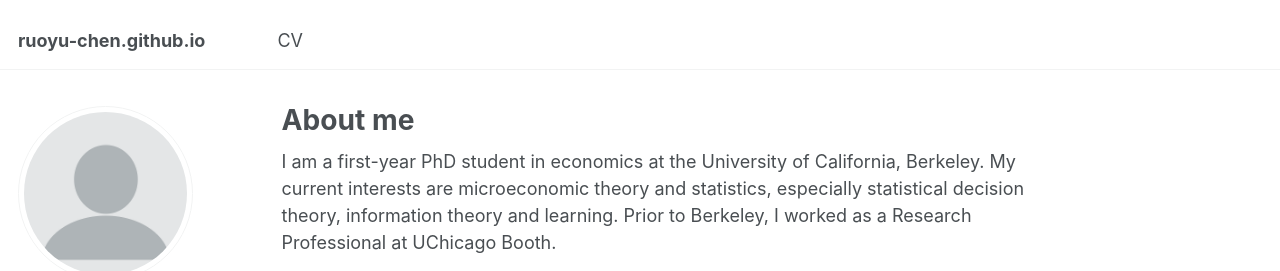
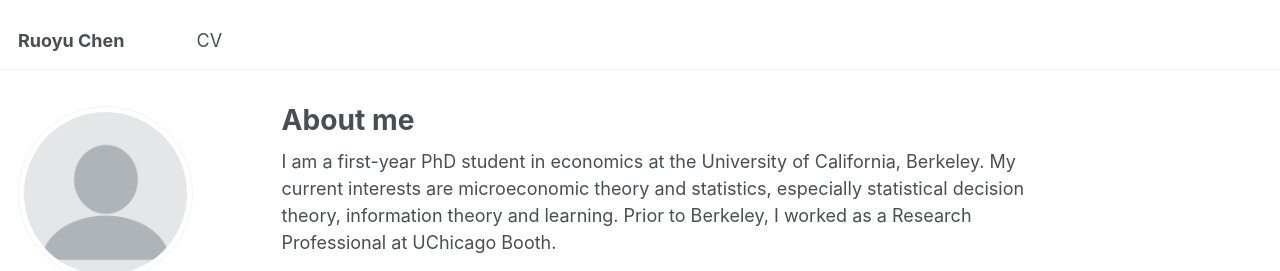
Before and after one commit to ruoyu-chen235/ruoyu-chen.github.io, a Jekyll site: the page built from _pages/about.md, in a window 1280 px wide. Shown: the top 271 px of the page. Built offline with Jekyll 4.4.1, drawn with Linux system fonts in a browser that asks for light colours.

Commit message:
Update _config.yml

```diff
--- a/_config.yml
+++ b/_config.yml
@@ -9,11 +9,11 @@
 # Basic Site Settings
 locale                   : "en-US"
 site_theme               : "default"
-title                    :
+title                    : "Ruoyu Chen"
 title_separator          : "-"
 name                     : &name "Ruoyu Chen"
 description              : &description "personal description"
-url                      : https://ruoyu-chen.github.io # the base hostname & protocol for your site e.g. "https://[your GitHub username].github.io"
+url                      : https://ruoyu-chen235.github.io/ruoyu-chen.github.io/ # the base hostname & protocol for your site e.g. "https://[your GitHub username].github.io"
 baseurl                  : "" # the subpath of your site, e.g. "/blog"
 repository               : "ruoyu-chen235/ruoyu-chen.github.io"
 
```
